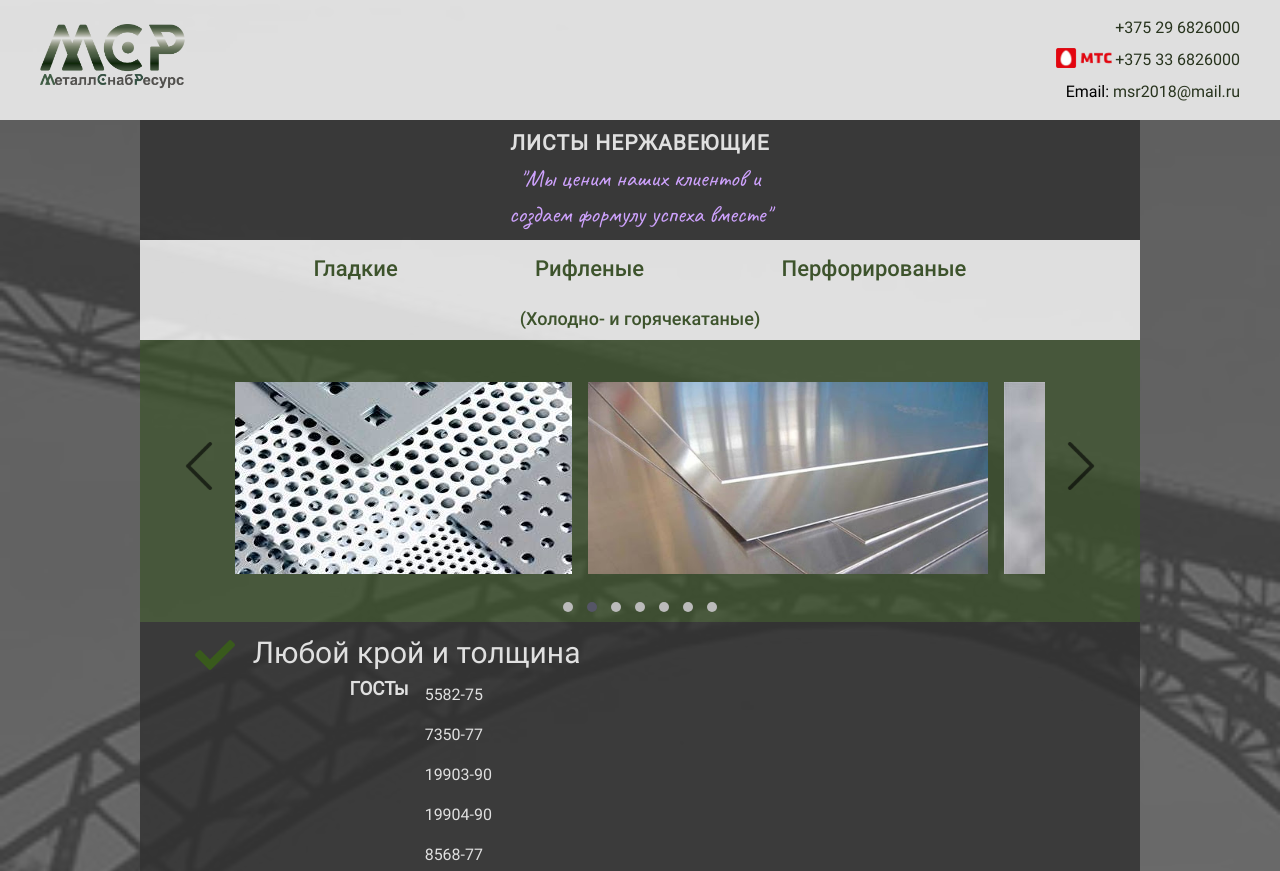
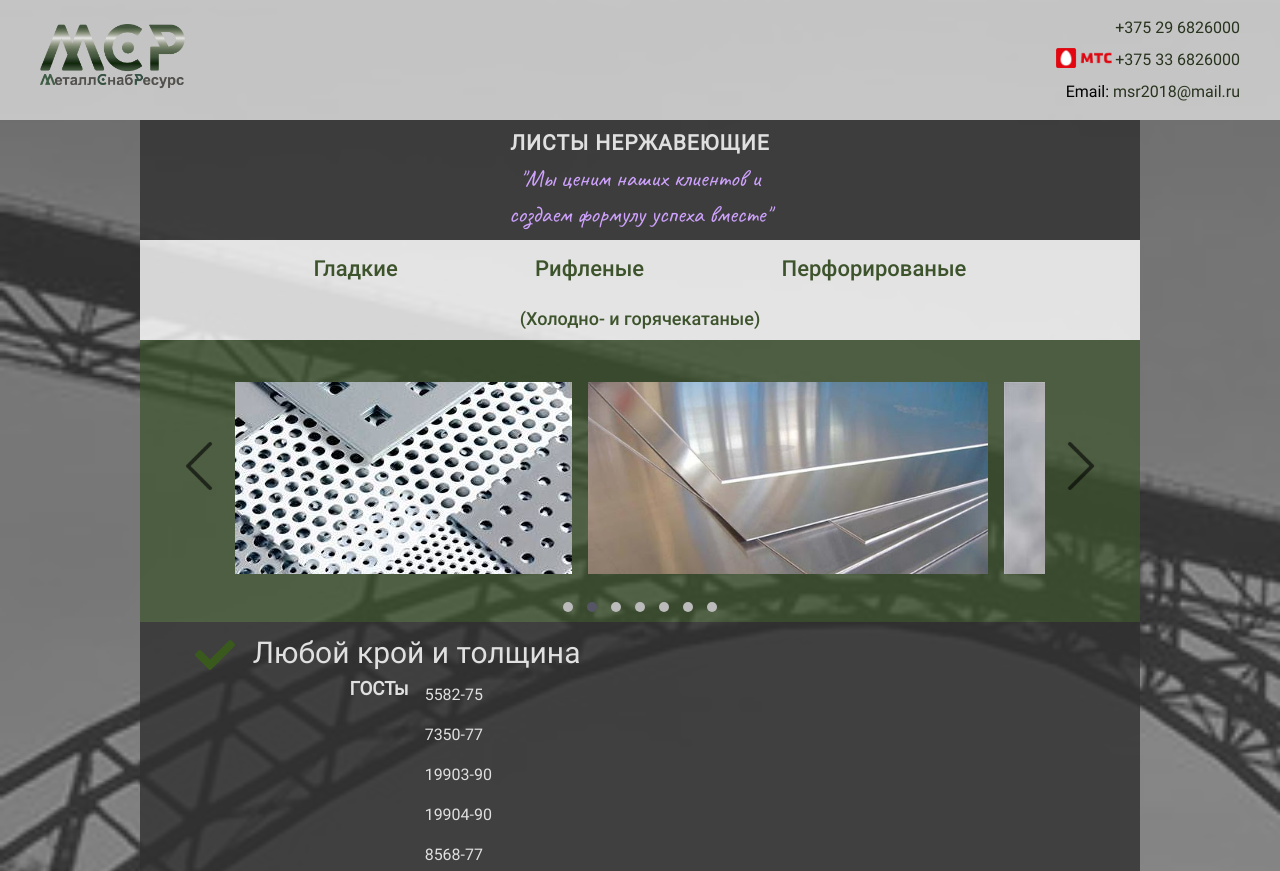
Before and after one commit to liubovdehterova/MCP, a plain HTML site: page MCP__sheet/index.html in a window 1280 px wide. Shown: the top 871 px of the page. Drawn offline with Linux system fonts and the light colour scheme; files whose address does not match are found by name.

Commit message:
MCP__Sheet

```diff
--- a/MCP__sheet/css/index.css
+++ b/MCP__sheet/css/index.css
@@ -67,7 +67,7 @@
 .all:before {
     content: "";
     display: block;
-    background: rgba(78, 78, 78, 0.8);
+    background: rgba(78, 78, 78, 0.6);
     width: 100%;
     height: 100%;
     position: absolute;
@@ -75,7 +75,8 @@
 .head {
     position: relative;
     width: 100%;
-    background: rgba(255, 255, 255, 0.8);
+
+    background: rgba(255, 255, 255, 0.6);
     z-index: 1;
 }
 .logo__link {
```
